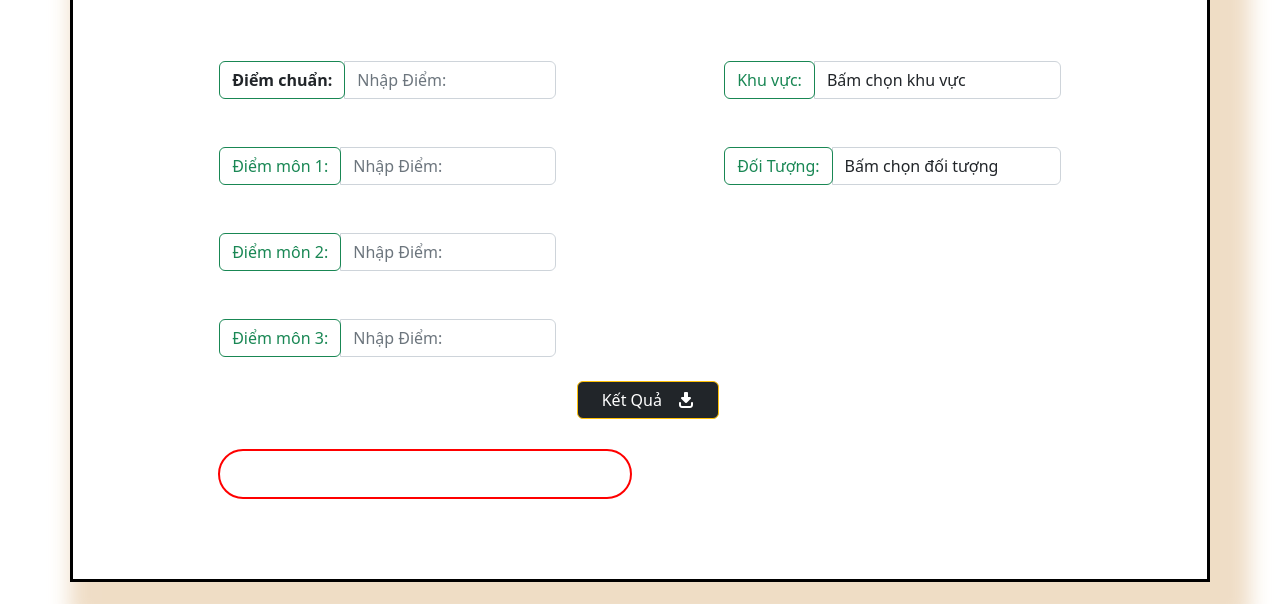
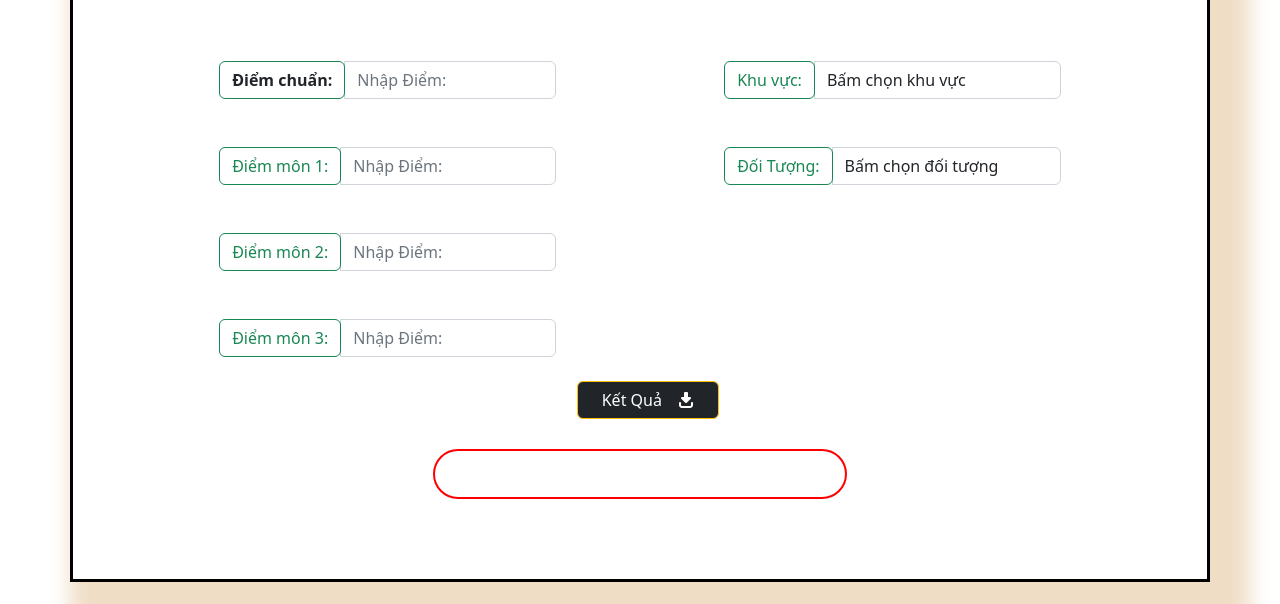
Before and after one commit to dovanrin/BCS07_DoVanRin_JSbuoi5, a plain HTML site: page index.html in a window 1280 px wide. Shown: the part 196-800 px from the top of the page. Drawn offline with nearby package versions, Linux system fonts and the light colour scheme.

Commit message:
bo sung margin

```diff
--- a/style.css
+++ b/style.css
@@ -2,7 +2,7 @@
     border: 2px solid red;
     width: 40%;
     height: 50px;
-    margin: 30px 95px;
+    margin: 30px auto;
 }
 .container {
     border: 3px solid black;
```
